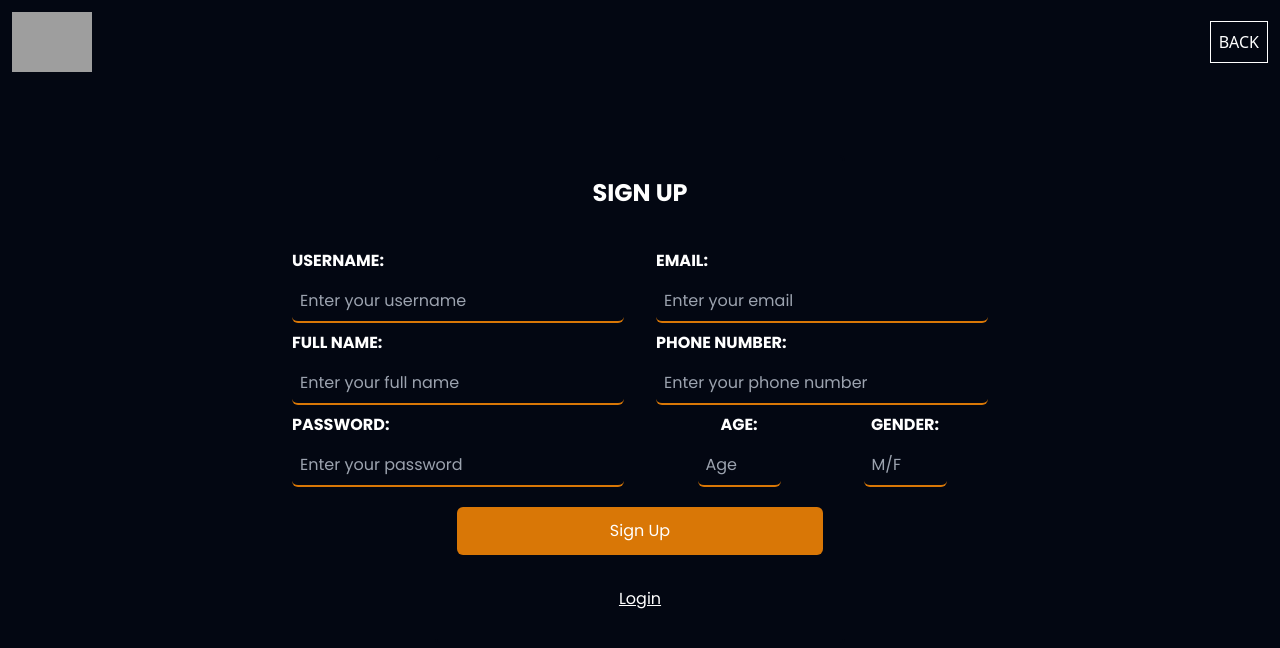
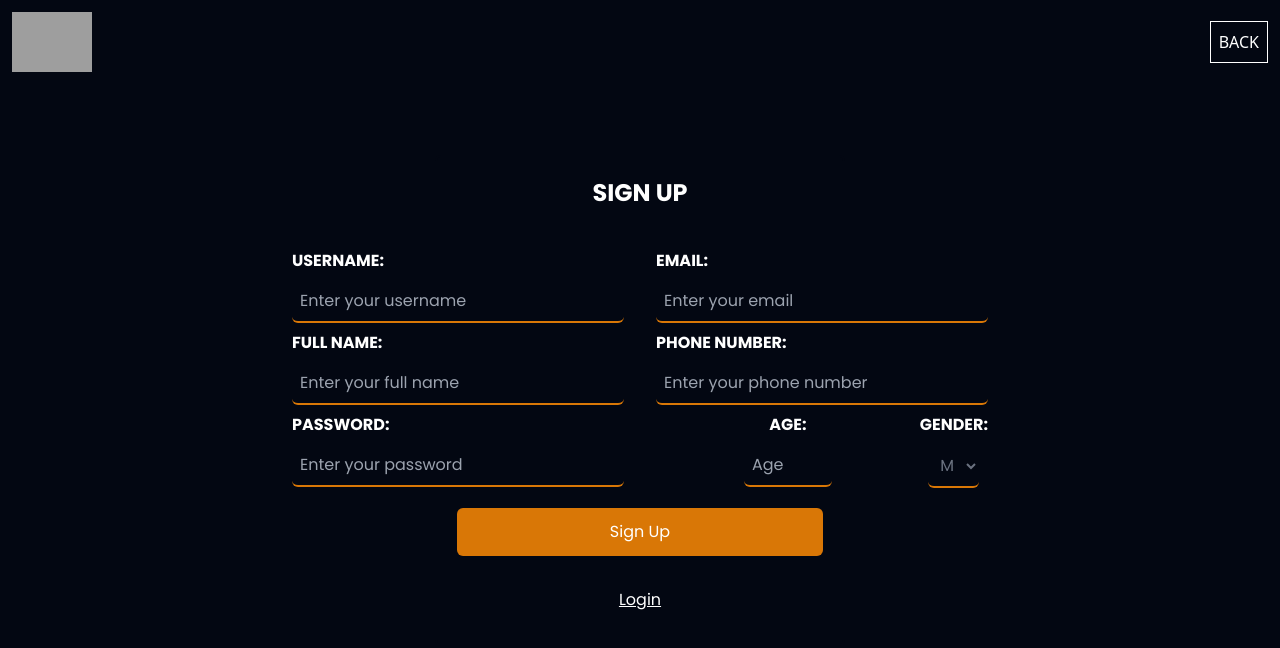
Before and after one commit to Ravend1028/CPE-PRAC-DES-FE, a React (Vite) app: page /signup in a window 1280 px wide. Shown: the top 648 px of the page. Built offline with nearby package versions, Linux system fonts and the light colour scheme; grey boxes are pictures that could not be loaded.

Commit message:
Continue to private routes

```diff
--- a/src/components/Spinner.jsx
+++ b/src/components/Spinner.jsx
@@ -1,5 +1,5 @@
-import React from 'react'
-import { ClipLoader } from 'react-spinners'
+import React from 'react';
+import { ClipLoader } from 'react-spinners';
 
 const override = {
   display: 'block',
@@ -10,10 +10,10 @@ const override = {
 const Spinner = ({ loading }) => {
   return (
     <ClipLoader
-      color = 'rgb(3 7 18)'
+      color = 'rgb(217 119 6)'
       loading = { loading }
       cssOverride = { override }
-      size = { 150 }
+      size={ 150 }
     />
   )
 }
--- a/src/pages/Login.jsx
+++ b/src/pages/Login.jsx
@@ -5,6 +5,7 @@ import { useDispatch, useSelector } from 'react-redux';
 import { useLoginMutation } from '../slices/usersApiSlice';
 import { setCredentials } from '../slices/authSlice';
 import { toast } from 'react-toastify';
+import Spinner from '../components/Spinner';
 
 const Login = () => {
   const [username, setUsername] = useState('');
--- a/src/pages/Signup.jsx
+++ b/src/pages/Signup.jsx
@@ -1,6 +1,9 @@
 import React from 'react';
-import { useState } from 'react';
-import { Link } from 'react-router';
+import { useState, useEffect } from 'react';
+import { Link, useNavigate } from 'react-router';
+import { useDispatch, useSelector } from 'react-redux';
+import { toast } from 'react-toastify';
+import { useRegisterMutation } from '../slices/usersApiSlice';
 
 const Signup = () => {
   const [username, setUsername] = useState('');
@@ -11,10 +14,34 @@ const Signup = () => {
   const [age, setAge] = useState('');
   const [gender, setGender] = useState('');
 
+  const navigate = useNavigate();
+  const dispatch = useDispatch(); // React Redux Hook
+
+  const { userInfo } = useSelector((state) => state.auth);
+
+  const [register, { isLoading }] = useRegisterMutation();
+
+  useEffect(() => {
+    if (userInfo) {
+      navigate('/dashboard');
+    }
+  }, [navigate, userInfo]);
+
+
   const handleFormSubmit = async (e) => {
     e.preventDefault();
 
-    alert('Signup Test');
+    // Validation Here
+    try {
+      const res = await register({ username, password, name: fullname, email, phone, age, gender }).unwrap();
+      toast.success('Account created successfully!');
+      // Delay navigation to allow the toast to be displayed
+      setTimeout(() => {
+        navigate('/');
+      }, 5000);
+    } catch (err) {
+      toast.error(err?.data?.message || err.error);
+    }
   };
 
   return (
@@ -35,7 +62,7 @@ const Signup = () => {
 
               <div className="flex flex-col justify-center space-y-2">
                 <label className='font-bold uppercase' htmlFor="fullname">Full name: </label>
-                <input className='bg-transparent border-b-2 border-amber-600 rounded-md p-2 focus:border-amber-600 focus:ring-2 focus:ring-amber-600 outline-none' type="text" name='fullname' value={ fullname } placeholder='Enter your full name' onChange={(e) => {setFullname(e.target.value)}}/>
+                <input className='bg-transparent border-b-2 border-amber-600 rounded-md p-2 focus:border-amber-600 focus:ring-2 focus:ring-amber-600 outline-none' type="text" name='name' value={ fullname } placeholder='Enter your full name' onChange={(e) => {setFullname(e.target.value)}}/>
               </div>
 
               <div className="flex flex-col justify-center space-y-2">
@@ -58,12 +85,22 @@ const Signup = () => {
               <div className="flex flex-row">
                 <div className="flex flex-col justify-center items-center space-y-2">
                   <label className='font-bold uppercase' htmlFor="age">Age: </label>
-                  <input className='bg-transparent border-b-2 border-amber-600 rounded-md p-2 focus:border-amber-600 focus:ring-2 focus:ring-amber-600 outline-none w-1/2' type="text" name='age' value={ age } placeholder='Age' onChange={(e) => {setAge(e.target.value)}}/>
+                  <input className='bg-transparent border-b-2 border-amber-600 rounded-md p-2 focus:border-amber-600 focus:ring-2 focus:ring-amber-600 outline-none w-1/3' type="text" name='age' value={ age } placeholder='Age' onChange={(e) => {setAge(e.target.value)}}/>
                 </div>
 
                 <div className="flex flex-col justify-center items-center space-y-2">
-                  <label className='font-bold uppercase' htmlFor="gender">Gender: </label>
-                  <input className='bg-transparent border-b-2 border-amber-600 rounded-md p-2 focus:border-amber-600 focus:ring-2 focus:ring-amber-600 outline-none w-1/2' type="text" name='gender' value={ gender } placeholder='M/F' onChange={(e) => {setGender(e.target.value)}}/>
+                  <label className="font-bold uppercase" htmlFor="gender">Gender:</label>
+                  <select
+                    className={`bg-transparent border-b-2 border-amber-600 rounded-md p-2 focus:border-amber-600 focus:ring-2 focus:ring-amber-600 outline-none w-3/4
+                      ${!gender ? 'text-gray-500' : 'text-white'}`} // Change color dynamically
+                    name="gender"
+                    value={ gender }
+                    onChange={(e) => setGender(e.target.value)}
+                  >
+                    <option value="" disabled hidden className="text-gray-500">M/F</option>
+                    <option value="Male" className="text-black">M</option>
+                    <option value="Female" className="text-black">F</option>
+                  </select>
                 </div>
               </div>
             </div>
--- a/src/slices/usersApiSlice.js
+++ b/src/slices/usersApiSlice.js
@@ -18,9 +18,17 @@ export const usersApiSlice = apiSlice.injectEndpoints({
         url: `${USERS_URL}/logout`,
         method: 'POST'
       })
-    })
+    }),
+
+    register: builder.mutation({
+      query: (data) => ({
+        url: `${USERS_URL}/signup`,
+        method: 'POST',
+        body: data
+      })
+    }),
 
   })
 });
 
-export const { useLoginMutation, useLogoutMutation } = usersApiSlice;
+export const { useLoginMutation, useLogoutMutation, useRegisterMutation } = usersApiSlice;
```
